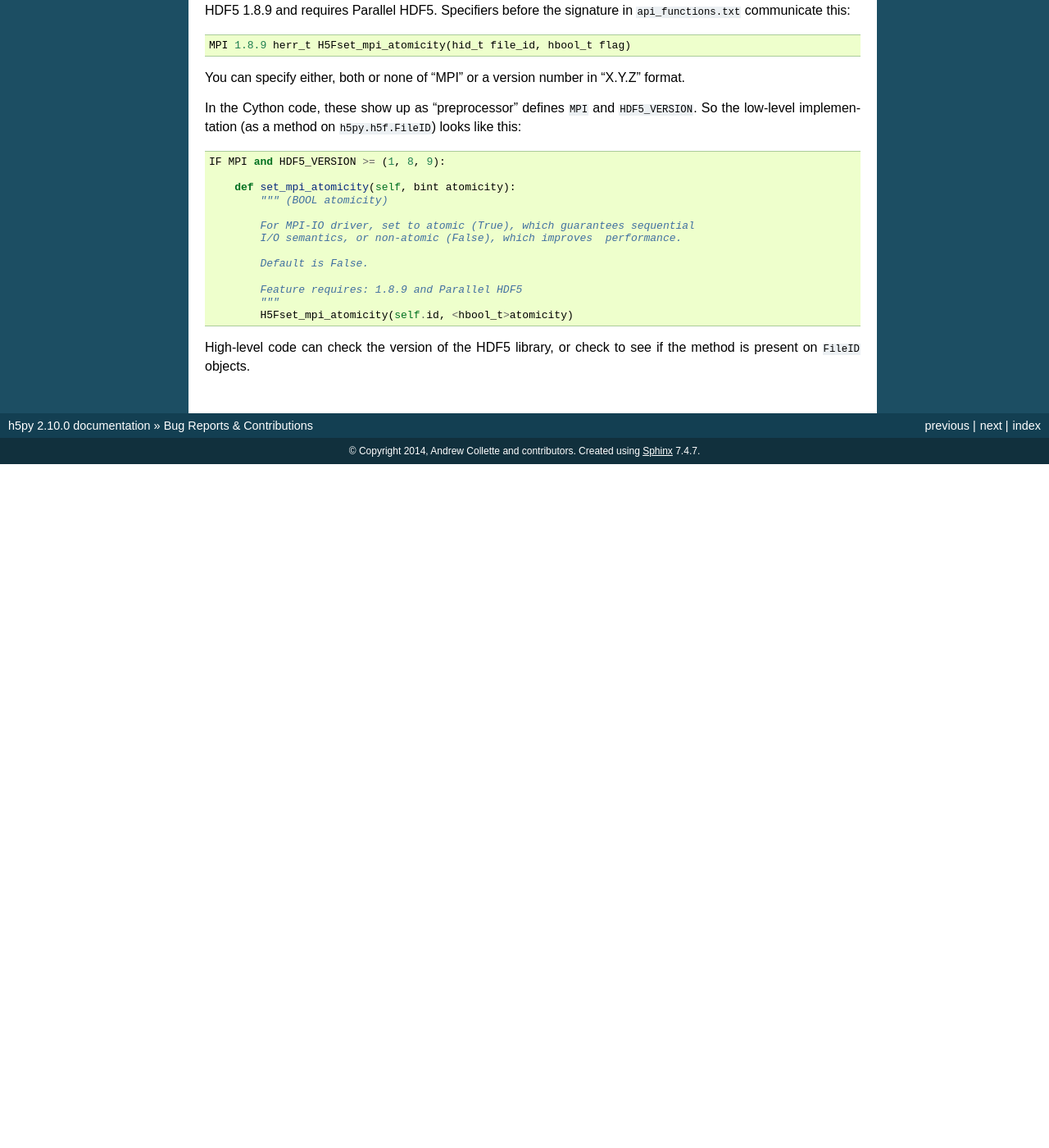
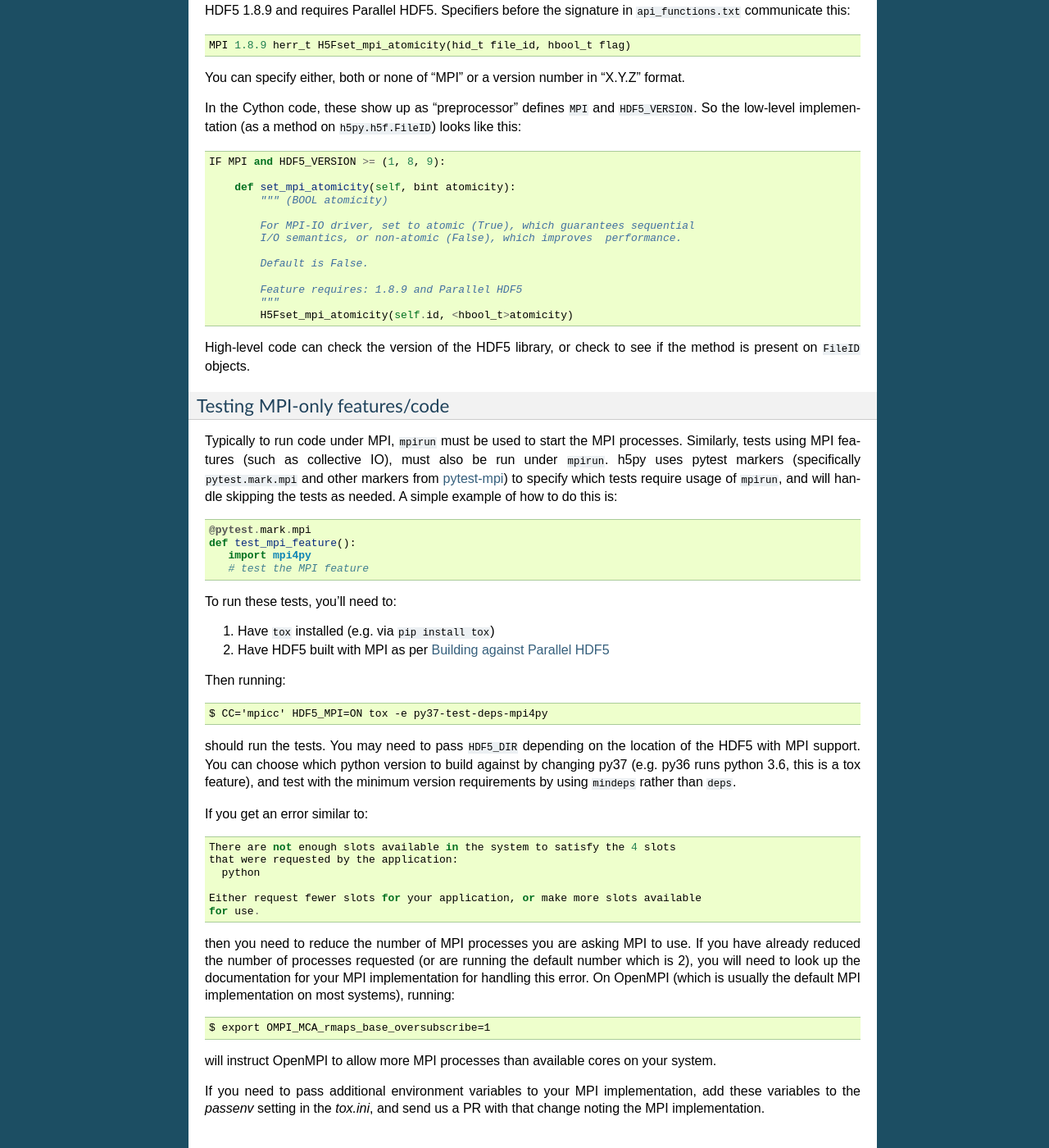
Before and after one commit to h5py/h5py, a Sphinx documentation site: the page built from docs/contributing.rst, in a window 1280 px wide and 1400 px high, scrolled down 5231 px. Shown: the whole window at 82% size. Built offline with Sphinx 7.4.7, drawn with Linux system fonts in a browser that asks for light colours; pages that are not in the unit, such as notebooks, are missing from menus; before the commit the page ends 5797 px from its top, so only the background shows below that; some of the changed text lies outside the part shown.

Commit message:
TST: Run tests under MPI, with support from pytest-mpi

```diff
--- a/docs/contributing.rst
+++ b/docs/contributing.rst
@@ -354,3 +354,59 @@ In the Cython code, these show up as "preprocessor" defines ``MPI`` and
 
 High-level code can check the version of the HDF5 library, or check to see if
 the method is present on ``FileID`` objects.
+
+
+Testing MPI-only features/code
+~~~~~~~~~~~~~~~~~~~~~~~~~~~~~~
+
+Typically to run code under MPI, ``mpirun`` must be used to start the MPI
+processes. Similarly, tests using MPI features (such as collective IO), must
+also be run under ``mpirun``. h5py uses pytest markers (specifically
+``pytest.mark.mpi`` and other markers from
+`pytest-mpi <https://pytest-mpi.readthedocs.io>`_) to specify which tests
+require usage of ``mpirun``, and will handle skipping the tests as needed. A
+simple example of how to do this is::
+
+   @pytest.mark.mpi
+   def test_mpi_feature():
+      import mpi4py
+      # test the MPI feature
+
+To run these tests, you'll need to:
+
+1. Have ``tox`` installed (e.g. via ``pip install tox``)
+2. Have HDF5 built with MPI as per :ref:`build_mpi`
+
+Then running::
+
+   $ CC='mpicc' HDF5_MPI=ON tox -e py37-test-deps-mpi4py
+
+should run the tests. You may need to pass ``HDF5_DIR`` depending on the
+location of the HDF5 with MPI support. You can choose which python version to
+build against by changing py37 (e.g. py36 runs python 3.6, this is a tox
+feature), and test with the minimum version requirements by using ``mindeps``
+rather than ``deps``.
+
+If you get an error similar to::
+
+   There are not enough slots available in the system to satisfy the 4 slots
+   that were requested by the application:
+     python
+
+   Either request fewer slots for your application, or make more slots available
+   for use.
+
+then you need to reduce the number of MPI processes you are asking MPI to use.
+If you have already reduced the number of processes requested (or are running
+the default number which is 2), you will need to look up the documentation for
+your MPI implementation for handling this error. On OpenMPI (which is usually
+the default MPI implementation on most systems), running::
+
+    $ export OMPI_MCA_rmaps_base_oversubscribe=1
+
+will instruct OpenMPI to allow more MPI processes than available cores on your
+system.
+
+If you need to pass additional environment variables to your MPI implementation,
+add these variables to the `passenv` setting in the `tox.ini`, and send us a PR
+with that change noting the MPI implementation.
```
Also changed, not shown: 4 other files.
